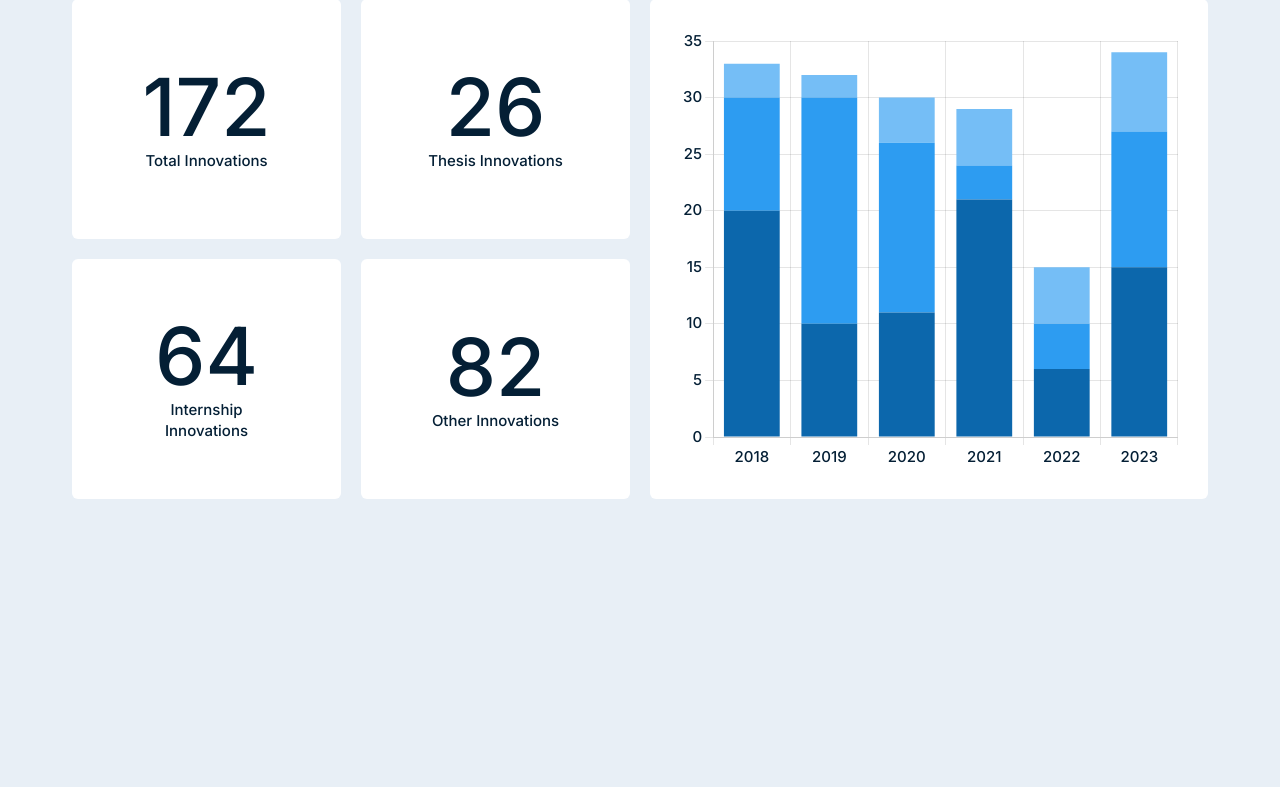
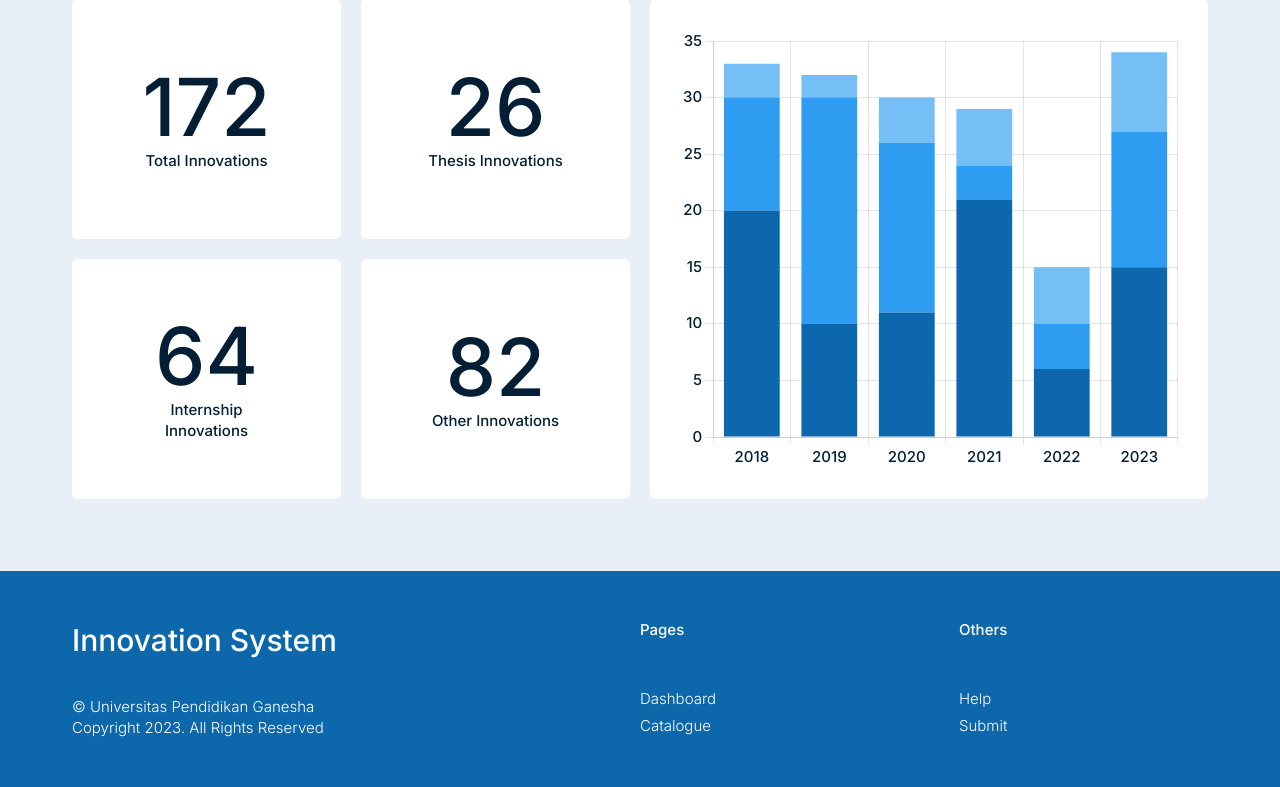
Before and after one commit to vedasuputra/innosys, a PHP site: page /home.html in a window 1280 px wide. Shown: the part 1697-2484 px from the top of the page. Before the commit the page ends 2196 px from the top, so only its background shows below. Run offline with PHP 8.4, Linux system fonts and the light colour scheme; some libraries are stand-ins or nearby versions.

Commit message:
home sudah selesai (yippie)

```diff
--- a/general.css
+++ b/general.css
@@ -455,6 +493,42 @@ a:hover {
   border: solid 0;
 }
 
-.tabcontent, .searchContent {
+.tabcontent {
   display: none
 }
+
+footer {
+  width: 100%;
+  position: relative;
+  height: auto;
+  padding-left: 4.5rem;
+  padding-right: 4.5rem;
+  padding-top: 3rem;
+  padding-bottom: 3rem;
+  background: #0C67AB;
+  color: #fff!important;
+  display: grid;
+  grid-template-columns: 2fr 1fr 1fr;
+  gap: 70px;
+  font-weight: 300;
+}
+
+footer a {
+  color: #fff!important;
+  display: block;
+  line-height: 1.8;
+}
+
+footer h3, h4 {
+  font-weight: 500;
+  margin: 0;
+}
+
+footer h3 {
+  font-size: 30px;
+  margin-bottom: 35px;
+}
+
+footer h4 {
+  margin-bottom: 45px;
+}
--- a/home.html
+++ b/home.html
@@ -7,12 +7,11 @@
         <link rel="stylesheet" href="home.css">
         <link href='https://unpkg.com/boxicons@2.1.4/css/boxicons.min.css' rel='stylesheet'>
         <script src="https://kit.fontawesome.com/3a38bd7be5.js" crossorigin="anonymous"></script>
-        <script src="https://cdnjs.cloudflare.com/ajax/libs/jquery/1.11.1/jquery.min.js"></script>
-        <script src="https://code.jquery.com/jquery-migrate-1.2.1.min.js"></script>
+        <script src="https://code.jquery.com/jquery-3.4.1.min.js"></script>
         <script src="https://cdn.jsdelivr.net/npm/chart.js"></script>
     </head>
     <body>
-        <div class="navbar">
+        <nav>
             <div class="navbar-start">
                 <div style="padding-right: 13px;">
                     <a href="home.html">
@@ -29,11 +28,27 @@
                     <a class="navlinks" href="catalogue.html">Catalogue</a>
                 </div>
                 <div>
-                    <a href="#"><i class='bx bx-search' style="padding-right: 5px; font-size: 25px;"></i></a>
-                    <a href="#"><i class='bx bx-log-in-circle' style="font-size: 26px;"></i></a>
+                    <i class='bx bx-search icon-search' aria-hidden="trues" style="padding-right: 5px; font-size: 25px; z-index: 999; cursor: pointer; padding-top: 0.3rem;"></i>
+                    <div class="search-form">
+                        <div class="search-flex">
+                            <div>
+                                <i class='bx bx-search' style="font-size: 25px; z-index: 999; padding-bottom: 0.9rem;"></i>
+                            </div>
+                            <div>
+                                <form action="">
+                                    <input type="search" placeholder="Click here to search...">
+                                </form>
+                            </div>
+                            <div>
+                                <i class='bx bx-x search-close' style="font-size: 32px; z-index: 999; padding-bottom: 0.9rem; cursor: pointer;"></i>
+                            </div>
+                        </div>
+                    </div>
+                    <a href="#"><i class='bx bx-log-in-circle' style="font-size: 26px; padding-top: 0.3rem;"></i></a>
                 </div>
             </div>
-        </div>
+        </nav>
+
         <div class="headline">
             <div class="headline-content">
                 <h1 class="headline-title">Welcome to Innovation System</h1>
@@ -41,7 +56,8 @@
                 <button type="button" class="headline-button">View Catalogue</button>
             </div>
         </div>
-        <div class="container" id="cCarousel">
+
+        <div class="container">
             <div class="section-head">
                 <div>
                     <h1 class="section-title">Highlight</h1>
@@ -380,6 +396,24 @@
                 </div>
             </div>
         </div>
+
+        <footer>
+            <div>
+                <h3>Innovation System</h3>
+                © Universitas Pendidikan Ganesha<br>
+                Copyright 2023. All Rights Reserved
+            </div>
+            <div>
+                <h4>Pages</h4>
+                <a href="#">Dashboard</a>
+                <a href="#">Catalogue</a>
+            </div>
+            <div>
+                <h4>Others</h4>
+                <a href="#">Help</a>
+                <a href="#">Submit</a>
+            </div>
+        </footer>
 
               <script type="text/javascript">
                 // Select the carousel you'll need to manipulate and the buttons you'll add events to
@@ -819,5 +853,14 @@
                 document.getElementById("defaultOpen").click();
             </script>
 
+            <script>
+                $(".icon-search").on("click", function(){
+                $(".search-form").fadeToggle();
+                });
+
+                $(".search-close").on("click", function(){
+                $(".search-form").fadeToggle();
+                });
+            </script>
     </body>
 </html>
```
Also changed, not shown: other parts of general.css (+40 -2 lines).
